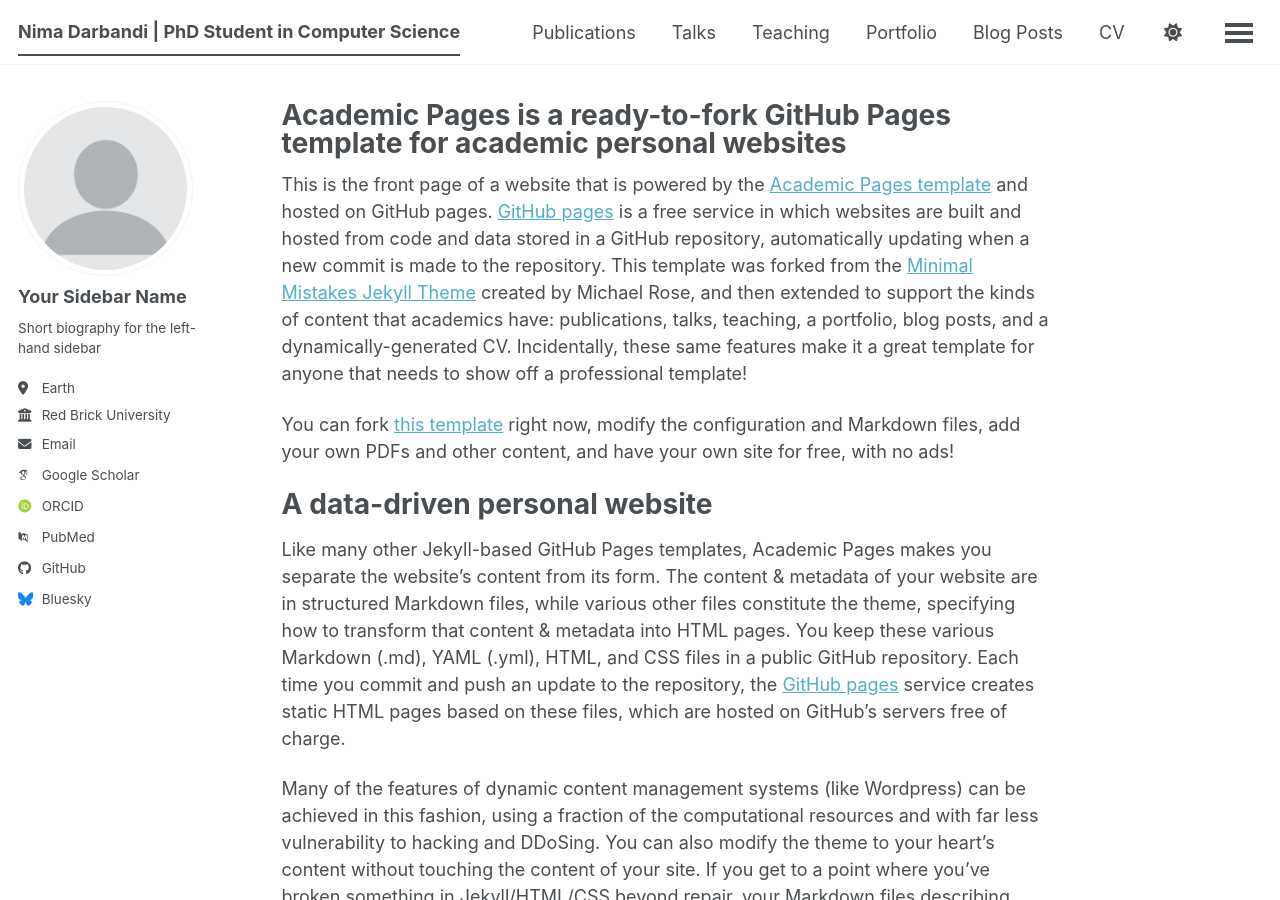
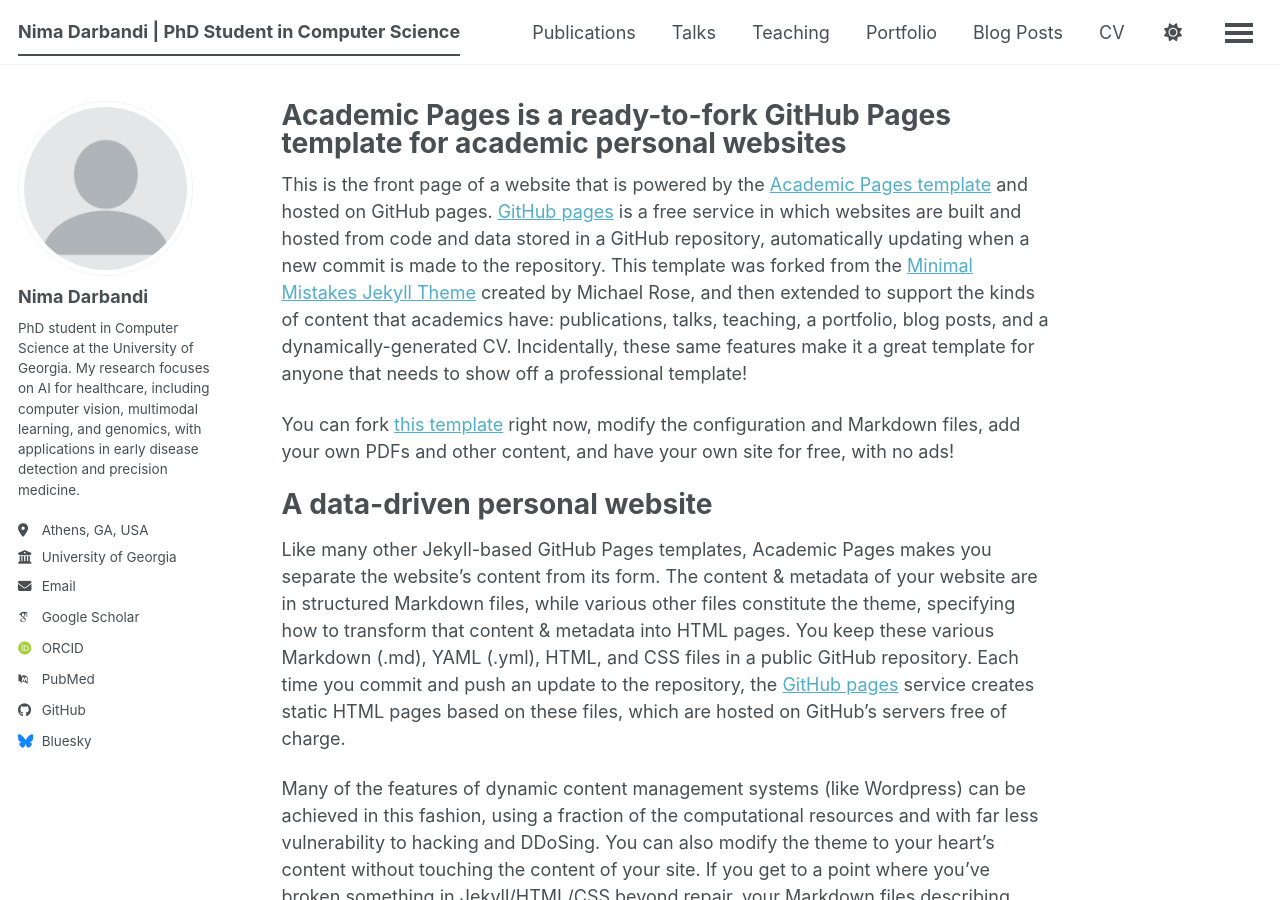
Before and after one commit to nimadarbandi/nimadarbandi.github.io, a Jekyll site: the page built from _pages/about.md, in a window 1280 px wide and 900 px high. Built offline with Jekyll 4.4.1, drawn with Linux system fonts in a browser that asks for light colours; some web fonts are replaced; a script bundle is joined from its source files by our own code; library files that are not in the unit come from our copies.

Commit message:
Revise author profile and social links in config
Updated author information and added social media links.

```diff
--- a/_config.yml
+++ b/_config.yml
@@ -21,15 +21,21 @@
 #               If a field is blank the icon and link will not appear, otherwise it will be shown.
 #               Additional customization can be done by editing /_includes/author-profile.html
 author:
-  # Biographic information
   avatar           : "profile.png"
-  name             : "Your Sidebar Name"
-  pronouns         : # example: "she/her"
-  bio              : "Short biography for the left-hand sidebar"
-  location         : "Earth"
-  employer         : "Red Brick University"
-  uri              : # URL
-  email            : "none@example.org"
+  name             : "Nima Darbandi"
+  bio              : "PhD student in Computer Science at the University of Georgia. My research focuses on AI for healthcare, including computer vision, multimodal learning, and genomics, with applications in early disease detection and precision medicine."
+  location         : "Athens, GA, USA"
+  employer         : "University of Georgia"
+  email            : "darbandi@uga.edu"
+
+  googlescholar    : "https://scholar.google.com/citations?user=PS_CX0AAAAAJ"
+  orcid            : "https://orcid.org/my-orcid?orcid=0009-0008-4678-9111"   # add if you have
+  pubmed           : ""   # optional
+  researchgate     : "https://www.researchgate.net/profile/Nima-Darbandi"   # optional
+
+  github           : "https://github.com/nimadarbandi"
+  linkedin         : "https://www.linkedin.com/in/nimadarbandi/"
+
 
   # Academic websites
   academia         : # URL
@@ -143,7 +149,7 @@
   app_id                 :
   publisher              :
 og_image                 :  # Social media default site image
-og_description           :  # Social media default site image description
+og_description           :  "AI for healthcare, computer vision, genomics, and precision medicine research."
 # For specifying social profiles
 # - https://developers.google.com/structured-data/customize/social-profiles
 social:
@@ -154,9 +160,9 @@
 
 # Analytics
 analytics:
-  provider               :  "false" # false (default), "google", "google-universal", "google-analytics-4", "custom"
+  provider               : "google-analytics-4"
   google:
-    tracking_id          :
+    tracking_id          : ""  # add later
 
 
 # Reading Files
```
